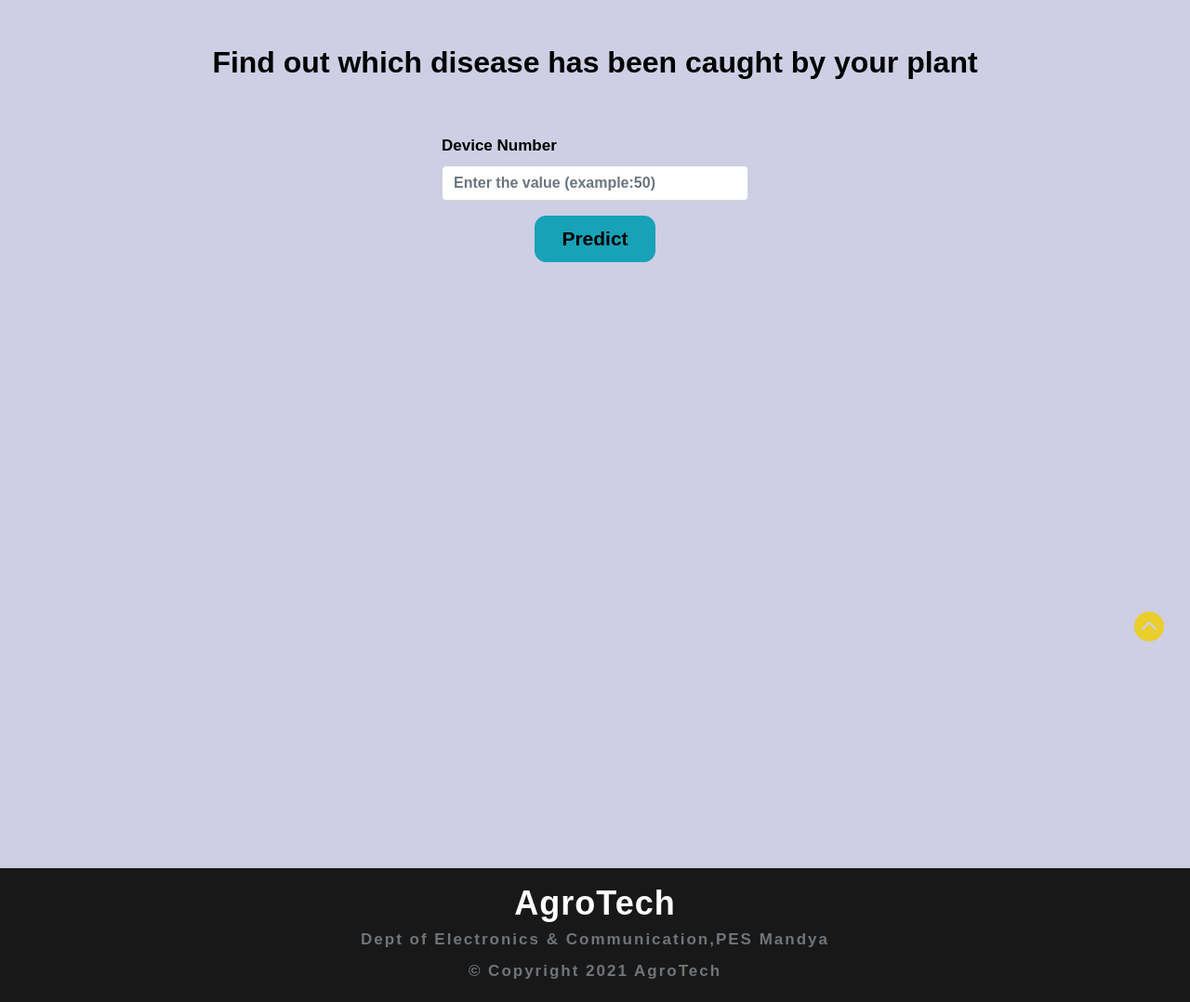
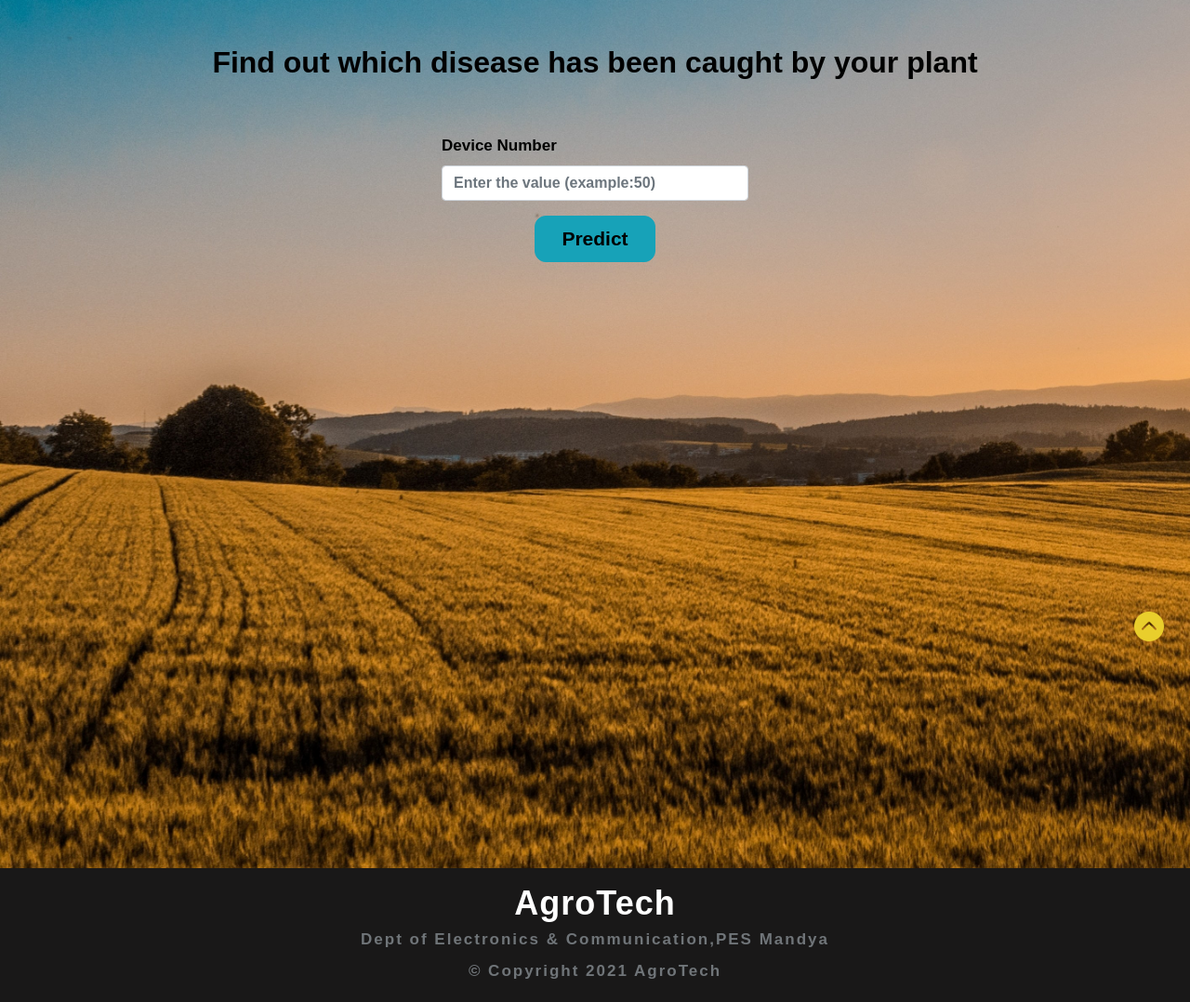
Before and after one commit to amrutha-somayaji/agrotechV5, a Flask app: page /disease in a window 1280 px wide. Shown: the part 76-1154 px from the top of the page at 93% size. Run offline with Flask 2, Linux system fonts and the light colour scheme; parts of the project's set-up code (start-up, migrations or seed data) failed here and were passed over; some libraries are stand-ins or nearby versions; some web fonts are replaced.

Commit message:
backgrounds edit

```diff
--- a/templates/crop.html
+++ b/templates/crop.html
@@ -3,6 +3,7 @@
 <style>
   html body {
     background-image: url("../static/images/back.jpg");
+    background-size: cover;
    /* background-color: rgb(206, 206, 228);*/
   }
 </style>
--- a/templates/disease.html
+++ b/templates/disease.html
@@ -3,7 +3,9 @@
 
 <style>
   html body {
-    background-color: rgb(206, 206, 228);
+    background-image: url("../static/images/back.jpg");
+    background-size: cover;
+    /*background-color: rgb(206, 206, 228);*/
   }
 </style>
 <br /><br />
--- a/templates/fertilizer.html
+++ b/templates/fertilizer.html
@@ -2,7 +2,9 @@
 
 <style>
   html body {
-    background-color: rgb(206, 206, 228);
+    background-image: url("../static/images/back.jpg");
+    background-size: cover;
+   /* background-color: rgb(206, 206, 228);*/
   }
 </style>
 <!--Form Section-->
```
Also changed, not shown: static/images/back.jpg.
